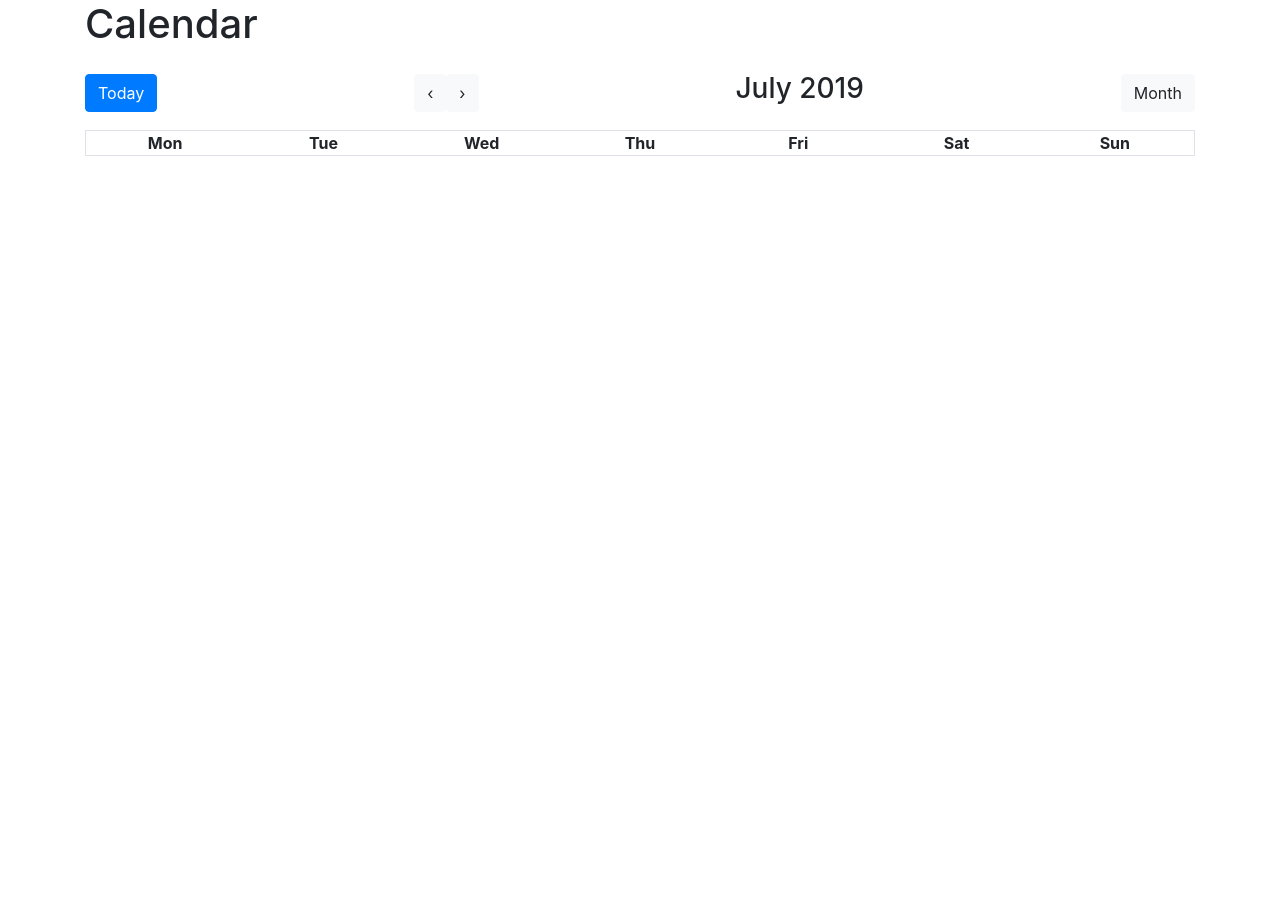
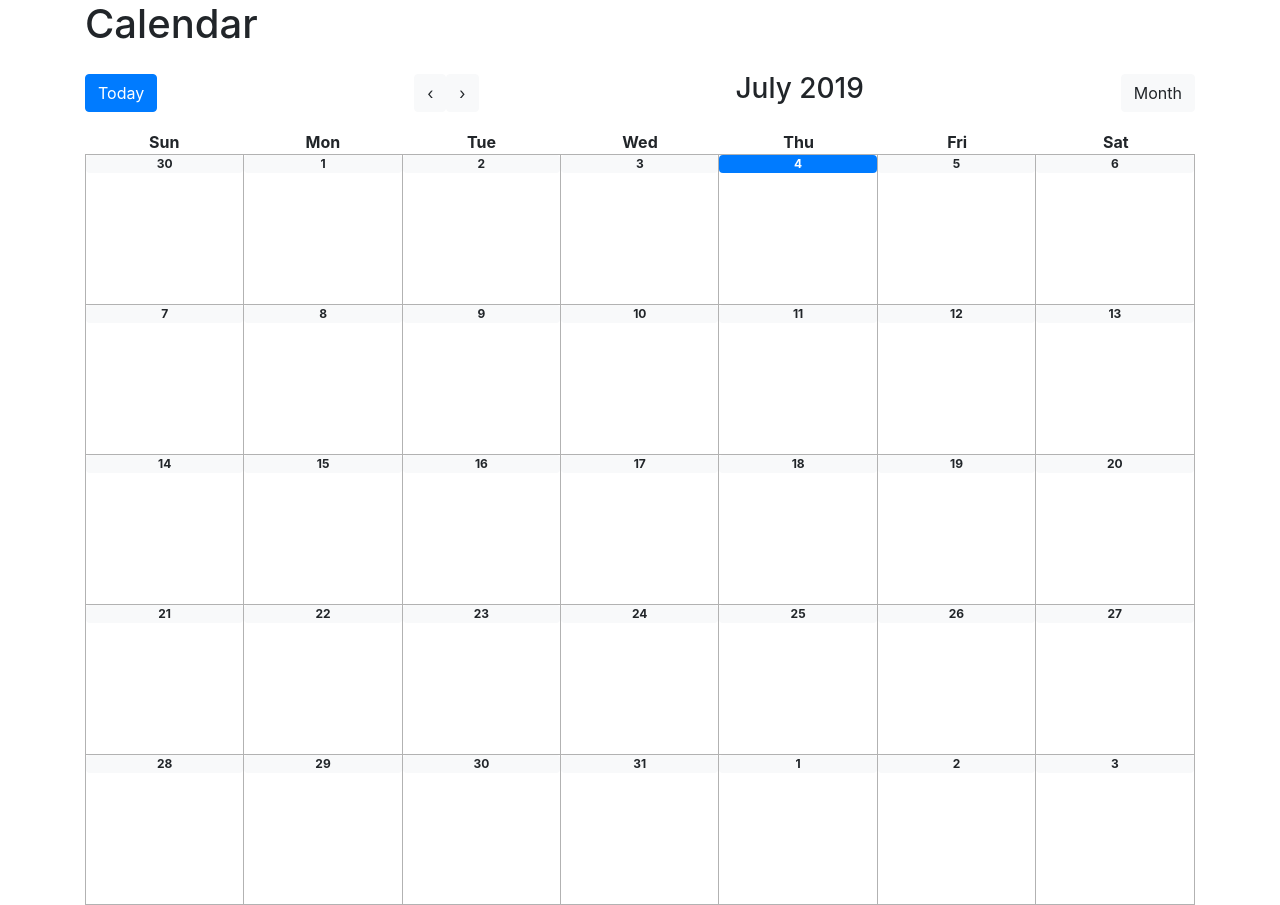
Before and after one commit to Sevenka/react-calendar, a React (Create React App) app: page / in a window 1280 px wide. Before the commit the page ends 800 px from the top, so only its background shows below. Built offline with nearby package versions, Linux system fonts and the light colour scheme.

Commit message:
Add showing month in calendar

```diff
--- /dev/null
+++ b/src/actions/calendar.js
@@ -0,0 +1,16 @@
+import { SET_TODAY, SET_CURRENT_VIEW } from './types';
+
+export const setToday = () => ({
+  type: SET_TODAY
+});
+
+export const setCurrentView = () => ({
+  type: SET_CURRENT_VIEW
+});
+
+export function initCalendar() {
+  return dispatch => {
+    dispatch(setToday());
+    dispatch(setCurrentView());
+  }
+}
--- /dev/null
+++ b/src/actions/index.js
@@ -0,0 +1 @@
+export * from './calendar';
--- /dev/null
+++ b/src/actions/types.js
@@ -0,0 +1,2 @@
+export const SET_TODAY = 'SET_TODAY';
+export const SET_CURRENT_VIEW = 'SET_CURRENT_VIEW';
--- a/src/components/Calendar.jsx
+++ b/src/components/Calendar.jsx
@@ -1,4 +1,6 @@
 import React from 'react';
+import { connect } from 'react-redux';
+import { initCalendar } from '../actions';
 
 class Calendar extends React.Component {
   constructor(props) {
@@ -6,15 +8,19 @@ class Calendar extends React.Component {
 
     this.state = {
       weekdays: [
+        'Sun',
         'Mon',
         'Tue',
         'Wed',
         'Thu',
         'Fri',
-        'Sat',
-        'Sun'
+        'Sat'
       ]
     }
+  }
+
+  componentDidMount() {
+    this.props.initCalendar();
   }
 
   render() {
@@ -36,9 +42,16 @@ class Calendar extends React.Component {
           <h3>July 2019</h3>
           <button className="btn btn-light">Month</button>
         </nav>
-        <main className="border">
+        <main>
           <div className="weekdays">
             {this.state.weekdays.map(day => <span key={day} className="name">{day}</span>)}
+          </div>
+          <div className="days">
+            {this.props.currentView.map(day => {
+              return <div className="day" key={day.getTime()}>
+                  <span className={`badge ${day.getTime() === this.props.today.getTime() ? 'badge-primary' : 'badge-light'}`}>{day.getDate()}</span>
+                </div>
+            })}
           </div>
         </main>
       </div>
@@ -46,4 +59,13 @@ class Calendar extends React.Component {
   }
 }
 
-export default Calendar;
+const mapStateToProps = state => ({
+  today: state.calendar.today,
+  currentView: state.calendar.currentView
+});
+
+const mapDispatchToProps = {
+  initCalendar
+};
+
+export default connect(mapStateToProps, mapDispatchToProps)(Calendar);
--- a/src/css/index.css
+++ b/src/css/index.css
@@ -3,9 +3,6 @@
   align-items: center;
   justify-content: space-between;
   padding: 1rem 0;
-}
-.day {
-  display: flex;
 }
 .weekdays {
   display: flex;
@@ -15,3 +12,20 @@
   text-align: center;
   font-weight: bold;
 }
+.days,
+.days .day {
+  border-style: solid;
+  border-color: rgba(0,0,0,.3);
+}
+.days {
+  display: flex;
+  flex-wrap: wrap;
+  border-width: 1px 0 0 1px;
+}
+.days .day {
+  display: flex;
+  flex-direction: column;
+  width: 14.28%;
+  min-height: 150px;
+  border-width: 0 1px 1px 0;
+}
--- a/src/index.js
+++ b/src/index.js
@@ -1,7 +1,22 @@
 import React from 'react';
 import ReactDOM from 'react-dom';
+import { createStore, applyMiddleware } from 'redux';
+import { composeWithDevTools } from 'redux-devtools-extension';
+import { Provider } from 'react-redux';
+import rootReducer from './reducers';
+import thunk from "redux-thunk";
 import './css/index.css';
 import 'bootstrap/dist/css/bootstrap.css';
 import App from './components/App';
 
-ReactDOM.render(<App />, document.getElementById('root'));
+const store = createStore(
+  rootReducer,
+  composeWithDevTools(applyMiddleware(thunk))
+);
+
+ReactDOM.render(
+  <Provider store={store}>
+    <App />
+  </Provider>,
+  document.getElementById('root')
+);
--- /dev/null
+++ b/src/reducers/calendar.js
@@ -0,0 +1,64 @@
+import { SET_TODAY, SET_CURRENT_VIEW } from '../actions/types';
+
+const initialState = {
+  today: null,
+  currentView: []
+};
+
+const stateFactory = {
+  [SET_TODAY]: onSetToday,
+  [SET_CURRENT_VIEW]: onSetCurrentView
+};
+
+function onSetToday(state) {
+  let today = new Date();
+  today.setHours(0, 0, 0, 0);
+  return {
+    ...state,
+    today
+  }
+}
+
+function onSetCurrentView(state) {
+  let currentView = [];
+  let firstDayOfMonth = new Date(state.today.getFullYear(), state.today.getMonth(), 1);
+  let lastDayOfMonth = new Date(state.today.getFullYear(), state.today.getMonth() + 1, 0);
+
+  for (let day = firstDayOfMonth; day <= lastDayOfMonth; day.setDate(day.getDate() + 1)) {
+    currentView.push(new Date(day));
+  }
+
+  let firstDayWeekDay = currentView[0].getDay();
+  let lastDayWeekDay = currentView[currentView.length - 1].getDay();
+
+  if (firstDayWeekDay !== 0) {
+    let day = firstDayOfMonth;
+    day.setMonth(firstDayOfMonth.getMonth() - 1);
+    day.setDate(0);
+    while (firstDayWeekDay !== 0) {
+      currentView.unshift(new Date(day));
+      day.setDate(day.getDate() - 1);
+      firstDayWeekDay--;
+    }
+  }
+
+  if (lastDayWeekDay !== 6) {
+    for (let day = lastDayOfMonth; lastDayWeekDay !== 6; lastDayWeekDay++) {
+      day.setDate(day.getDate() + 1)
+      currentView.push(new Date(day));
+    }
+  }
+
+  return {
+    ...state,
+    currentView
+  }
+}
+
+export default function calendar(state = initialState, action) {
+  if (stateFactory[action.type]) {
+    return stateFactory[action.type](state, action);
+  }
+
+  return state;
+};
--- /dev/null
+++ b/src/reducers/index.js
@@ -0,0 +1,6 @@
+import { combineReducers } from 'redux';
+import calendar from './calendar';
+
+export default combineReducers({
+  calendar
+});
```
